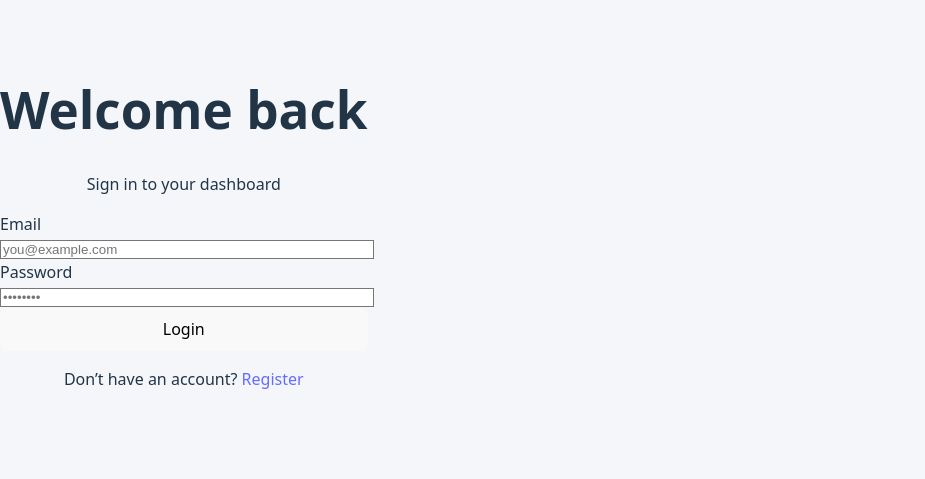
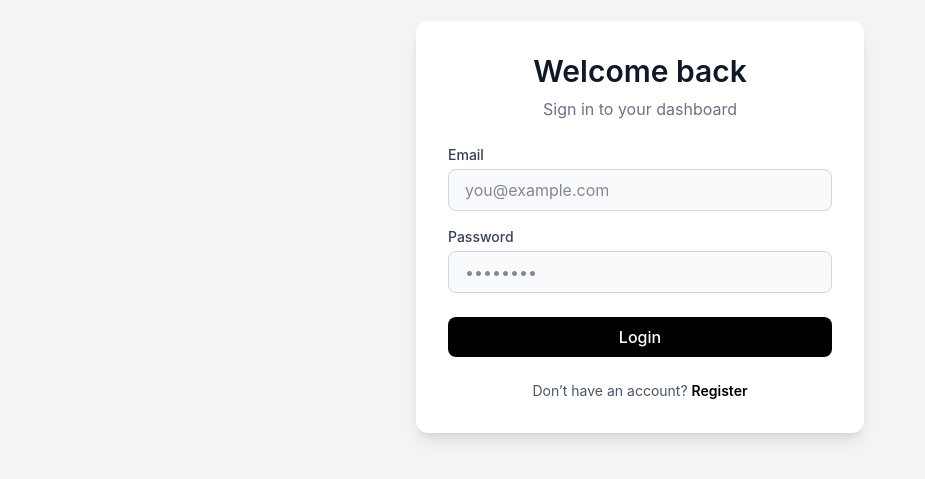
Before and after one commit to crhaxx/admin-dashboard, a React (Vite) app: page /login in a window 1280 px wide. Shown: the part 173-652 px from the top of the page, without its empty margins (0-925 px from the left). Built offline with nearby package versions, Linux system fonts and the light colour scheme; no server answers; the database is empty.

Commit message:
Tailwind working

```diff
--- a/postcss.config.cjs
+++ b/postcss.config.cjs
@@ -1,6 +1,5 @@
 module.exports = {
   plugins: {
     "@tailwindcss/postcss": {},
-    autoprefixer: {},
   },
 };
--- a/src/index.css
+++ b/src/index.css
@@ -1,23 +1,7 @@
-@tailwind base;
-@tailwind components;
-@tailwind utilities;
 
-:root {
-  font-family: system-ui, Avenir, Helvetica, Arial, sans-serif;
-  line-height: 1.5;
-  font-weight: 400;
+@import "tailwindcss";
 
-  color-scheme: light dark;
-  color: rgba(255, 255, 255, 0.87);
-  background-color: #242424;
-
-  font-synthesis: none;
-  text-rendering: optimizeLegibility;
-  -webkit-font-smoothing: antialiased;
-  -moz-osx-font-smoothing: grayscale;
-}
-
-
+/* Custom animations */
 @keyframes fadeSlideIn {
   0% {
     opacity: 0;
@@ -27,16 +11,6 @@
     opacity: 1;
     transform: translateY(0);
   }
-}
-
-.sidebar-link:hover {
-  background: #2a2a2a !important;
-  transform: translateX(6px);
-  transition: 0.25s ease;
-}
-
-.sidebar-link.active div {
-  animation: slideIndicator 0.25s ease;
 }
 
 @keyframes slideIndicator {
@@ -49,65 +23,23 @@
 }
 
 @keyframes fadeIn {
-  from { opacity: 0; transform: translateY(-4px); }
-  to { opacity: 1; transform: translateY(0); }
+  from {
+    opacity: 0;
+    transform: translateY(-4px);
+  }
+  to {
+    opacity: 1;
+    transform: translateY(0);
+  }
 }
 
 .animate-fadeIn {
   animation: fadeIn 0.15s ease-out;
 }
 
-a {
-  font-weight: 500;
-  color: #646cff;
-  text-decoration: inherit;
+/* Sidebar hover */
+.sidebar-link:hover {
+  background: #2a2a2a !important;
+  transform: translateX(6px);
+  transition: 0.25s ease;
 }
-a:hover {
-  color: #535bf2;
-}
-
-body {
-  margin: 0;
-  display: flex;
-  place-items: center;
-  min-width: 320px;
-  min-height: 100vh;
-  @apply bg-[#f5f6fa] dark:bg-[#0a0a0a];
-}
-
-h1 {
-  font-size: 3.2em;
-  line-height: 1.1;
-}
-
-button {
-  border-radius: 8px;
-  border: 1px solid transparent;
-  padding: 0.6em 1.2em;
-  font-size: 1em;
-  font-weight: 500;
-  font-family: inherit;
-  background-color: #1a1a1a;
-  cursor: pointer;
-  transition: border-color 0.25s;
-}
-button:hover {
-  border-color: #646cff;
-}
-button:focus,
-button:focus-visible {
-  outline: 4px auto -webkit-focus-ring-color;
-}
-
-@media (prefers-color-scheme: light) {
-  :root {
-    color: #213547;
-    background-color: #ffffff;
-  }
-  a:hover {
-    color: #747bff;
-  }
-  button {
-    background-color: #f9f9f9;
-  }
-}
--- /dev/null
+++ b/src/layout/DashboardLayout.css
@@ -0,0 +1,39 @@
+.dashboard-layout {
+  display: flex;
+  min-height: 100vh;
+  background: #f5f6fa;
+}
+
+.dark .dashboard-layout {
+  background: #0a0a0a;
+}
+
+.sidebar {
+  width: 260px;
+  background: #111;
+  color: white;
+  padding: 24px 16px;
+}
+
+.sidebar-link {
+  display: flex;
+  align-items: center;
+  gap: 12px;
+  padding: 12px 16px;
+  border-radius: 8px;
+  transition: 0.25s ease;
+}
+
+.sidebar-link:hover {
+  background: #2a2a2a;
+  transform: translateX(6px);
+}
+
+.sidebar-link.active {
+  background: #333;
+}
+
+.main-content {
+  flex: 1;
+  padding: 32px;
+}
--- a/src/layout/DashboardLayout.tsx
+++ b/src/layout/DashboardLayout.tsx
@@ -1,6 +1,7 @@
 import { useState, useRef, useEffect } from "react";
 import { Outlet, NavLink, useNavigate } from "react-router-dom";
 import { useAuth } from "../providers/AuthProvider";
+import "./DashboardLayout.css";
 import defaultpfp from "../assets/defaultpfp.png";
 import {
   LayoutDashboard,
@@ -38,7 +39,7 @@ export default function DashboardLayout() {
   }, []);
 
   return (
-    <div className="flex min-h-screen bg-[#f5f6fa] dark:bg-[#0a0a0a] transition-colors duration-300">
+    <div className="dashboard-layout">
 
       {/* Sidebar */}
       <aside
@@ -144,7 +145,7 @@ export default function DashboardLayout() {
 </aside>
 
       {/* Main area */}
-      <div className="flex flex-col flex-1 ml-[250px]">
+      <div className="main-content">
 
         {/* Top Bar */}
         <header className="h-[65px] bg-white dark:bg-[#111] border-b border-gray-200 dark:border-[#333] flex items-center justify-between px-6">
```
